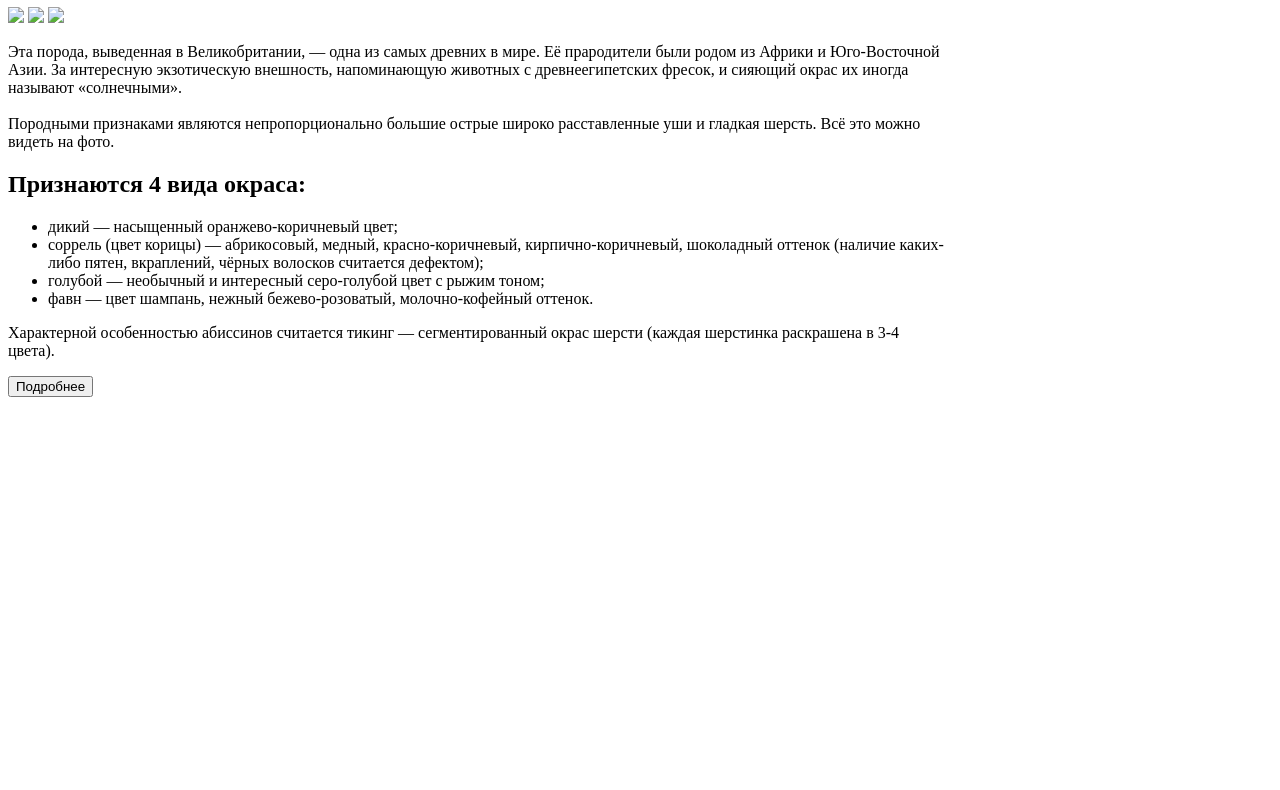
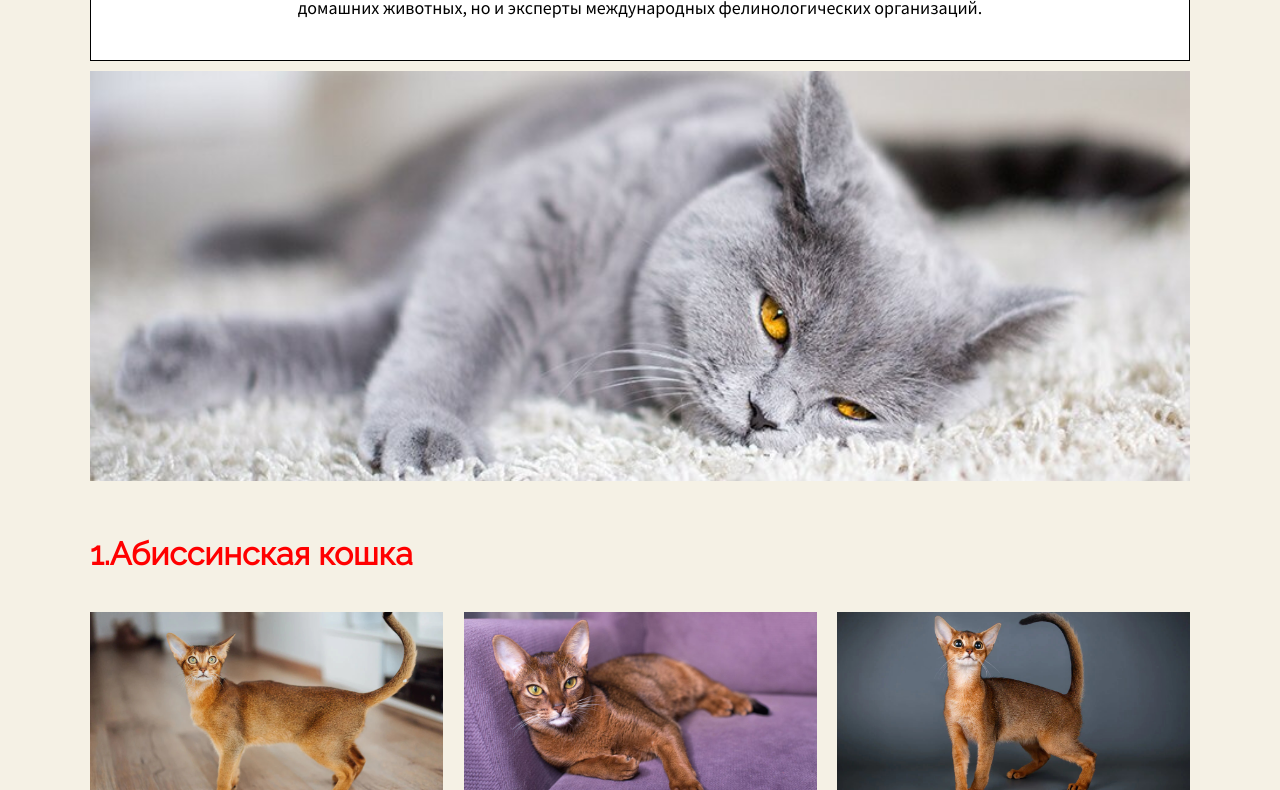
Before and after one commit to alexandra-kei/cat-blog, a plain HTML site: page index.html in a window 1280 px wide. Shown: the part 305-1095 px from the top of the page. Before the commit the page ends 800 px from the top, so only its background shows below. Drawn offline with Linux system fonts and the light colour scheme; the site is published under a folder, as on GitHub Pages, so addresses that start at the root find nothing; a web font is replaced by a local one.

Commit message:
fix: refactor styles css

```diff
--- a/index.html
+++ b/index.html
@@ -5,7 +5,7 @@
     <meta http-equiv="X-UA-Compatible" content="IE=edge">
     <meta name="viewport" content="width=device-width, initial-scale=1.0">
     <title>Cat Blog</title>
-    <link rel="stylesheet" href="/style.css">
+    <link rel="stylesheet" href="./style.css">
 </head>
 
 <body>
@@ -29,15 +29,15 @@
            домашних животных, но и эксперты международных фелинологических организаций.</p>
     </div>
     <div class="cat">
-        <img class="image-bicat" src="/image/Getting-A.jpg">
+        <img class="image-bicat" src="./image/Getting-A.jpg">
     </div>
 
     <div class="cat_block">
         <h1 class="ad">1.Абиссинская кошка</h1>
         <div class="imagecat">
-            <img class="cat1" src="/image/abisinskaya-1.jpg">
-            <img class="cat1"  src="/image/abisinskaya-2.jpg">
-            <img class="cat1"  src="/image/abisinskaya-3.jpg">
+            <img class="cat1" src="./image/abisinskaya-1.jpg">
+            <img class="cat1"  src="./image/abisinskaya-2.jpg">
+            <img class="cat1"  src="./image/abisinskaya-3.jpg">
         </div>
         <p class="text-1">Эта порода, выведенная в Великобритании, — одна из самых древних в мире. Её прародители были родом из Африки и Юго-Восточной <br>
            Азии. За интересную экзотическую внешность, напоминающую животных с древнеегипетских фресок, и сияющий окрас их иногда<br>
```
